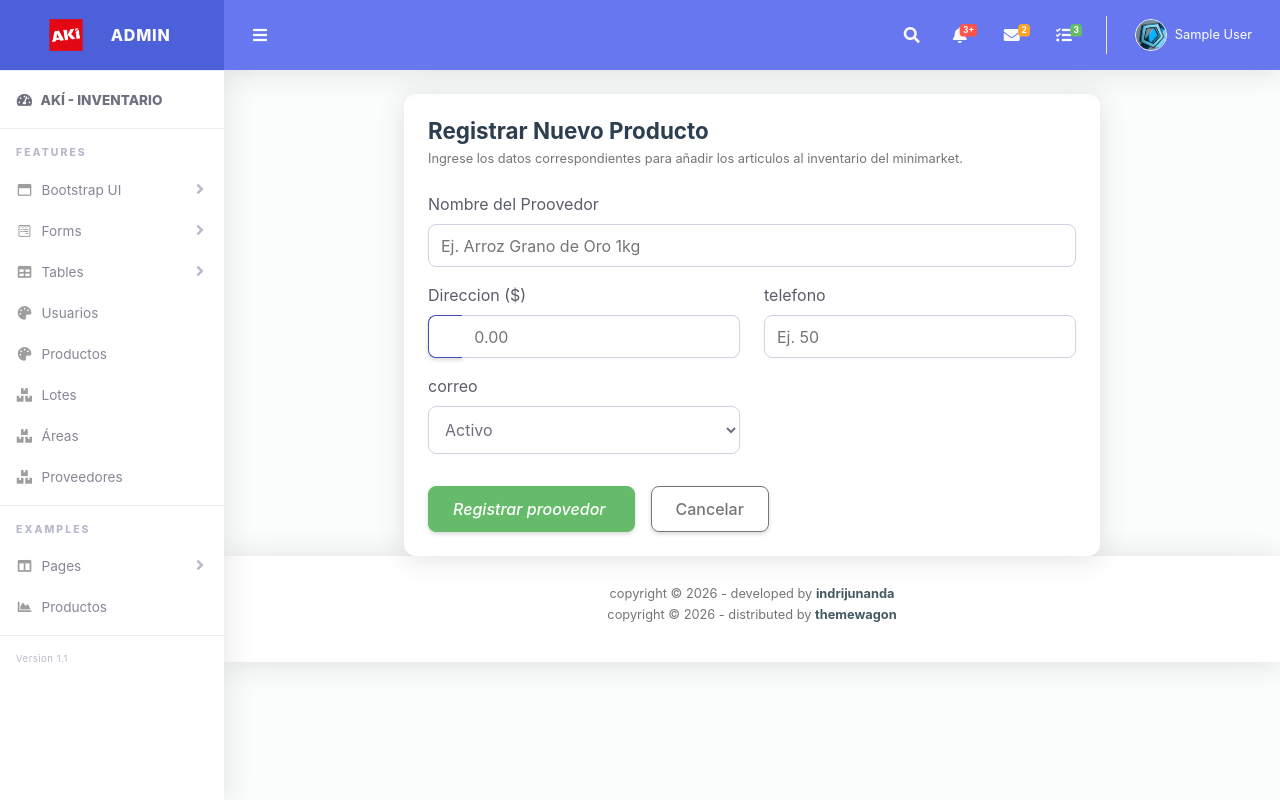
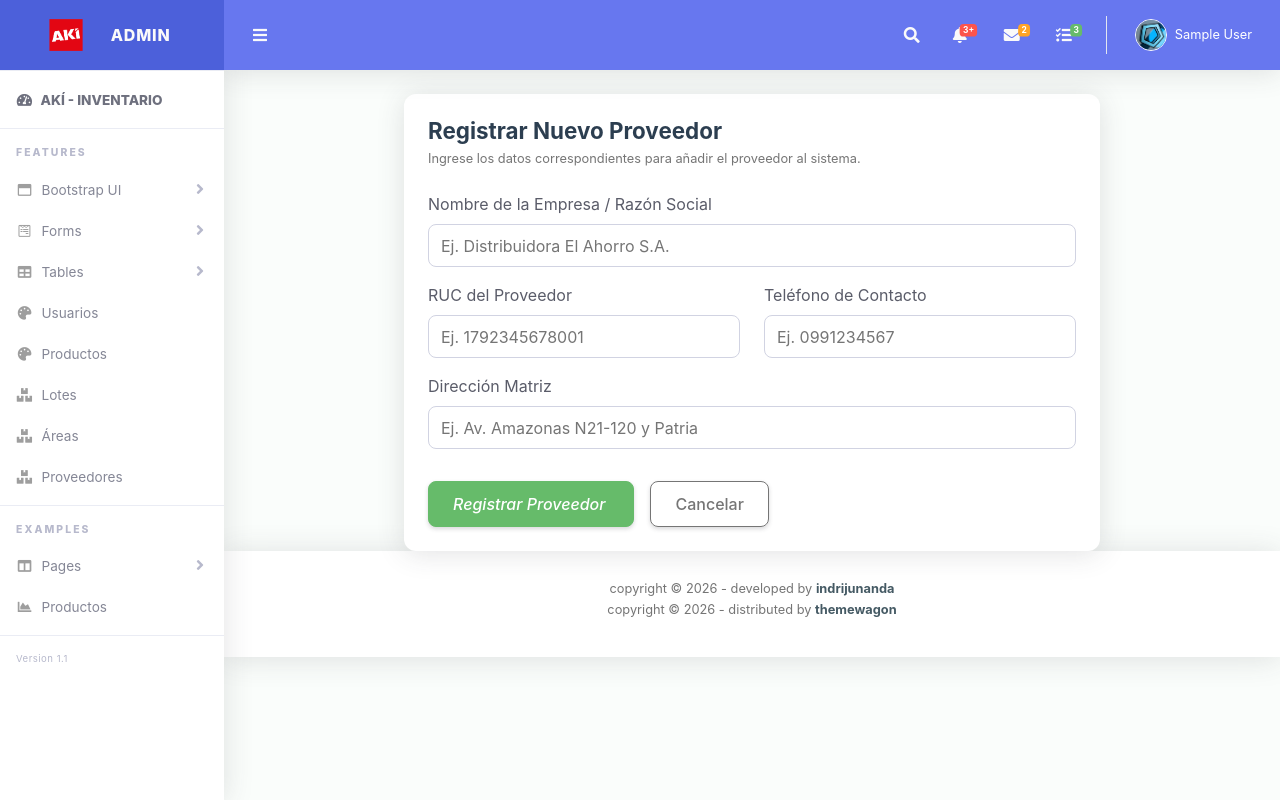
Before and after one commit to kevinsanchez4010/InterfacesG3, a Django app: page /proveedores/crear_proveedor/ in a window 1280 px wide. Run offline with Django 5.2, Linux system fonts and the light colour scheme; the visitor is signed in with stand-in values (Sample User, id 1); some libraries are stand-ins or nearby versions; some web fonts are replaced.

Commit message:
correccion de errores

```diff
--- a/config/urls.py
+++ b/config/urls.py
@@ -18,7 +18,6 @@ from django.contrib import admin
 from django.urls import include, path
 
 urlpatterns = [
-
     path('', include('inicio.urls')),
     path('dashboard/', include('dashboard.urls')),
     path('admin/', admin.site.urls),
@@ -26,4 +25,6 @@ urlpatterns = [
     path('lotes/', include('lotes.urls')),
     path('ubicaciones/', include('ubicaciones.urls')),
     path('proveedores/', include('proveedores.urls')),
+    path('ordenes_entrada/', include('ordenes_entrada.urls')),
+    path('ordenes_salida/', include('ordenes_salida.urls')),
 ]
--- a/ordenes_salida/views.py
+++ b/ordenes_salida/views.py
@@ -1,7 +1,7 @@
 from django.contrib import messages
 from django.shortcuts import get_object_or_404, redirect, render
 
-from .models import OrdenEntrada, OrdenSalida
+from .models import OrdenSalida
 
 
 def listar_ordenes_salida(request):
--- a/proveedores/templates/proveedores/crear_proveedor.html
+++ b/proveedores/templates/proveedores/crear_proveedor.html
@@ -9,8 +9,8 @@
                     <div class="card-body p-4">
 
                         <div class="mb-4">
-                            <h4 class="font-weight-bold mb-1" style="color: #2c3e50; font-size: 1.4rem;">Registrar Nuevo Producto </h4>
-                            <p class="text-muted small mb-0">Ingrese los datos correspondientes para añadir los articulos al inventario del minimarket.</p>
+                            <h4 class="font-weight-bold mb-1" style="color: #2c3e50; font-size: 1.4rem;">Registrar Nuevo Proveedor</h4>
+                            <p class="text-muted small mb-0">Ingrese los datos correspondientes para añadir el proveedor al sistema.</p>
                         </div>
 
                         {% if messages %}
@@ -25,42 +25,32 @@
                             {% csrf_token %}
 
                             <div class="form-group mb-3">
-                                <label class="font-weight-medium text-dark">Nombre del Proovedor</label>
-                                <input type="text" name="nombre" class="form-control" required placeholder="Ej. Arroz Grano de Oro 1kg" style="border-radius: 8px; padding: 12px;">
+                                <label class="font-weight-medium text-dark">Nombre de la Empresa / Razón Social</label>
+                                <input type="text" name="nombre_empresa" class="form-control" required placeholder="Ej. Distribuidora El Ahorro S.A." style="border-radius: 8px; padding: 12px;">
                             </div>
 
                             <div class="row">
                                 <div class="col-md-6 form-group mb-3">
-                                    <label class="font-weight-medium text-dark">Direccion ($)</label>
-                                    <div class="input-group">
-                                        <div class="input-group-prepend">
-                                            <span class="input-group-text bg-light border-right-0" style="border-radius: 8px 0 0 8px;">$</span>
-                                        </div>
-                                        <input type="number" step="0.01" min="0" name="precio" class="form-control border-left-0" required placeholder="0.00" style="border-radius: 0 8px 8px 0; padding: 12px;">
-                                    </div>
+                                    <label class="font-weight-medium text-dark">RUC del Proveedor</label>
+                                    <input type="text" name="ruc_proveedor" class="form-control" required placeholder="Ej. 1792345678001" style="border-radius: 8px; padding: 12px;">
                                 </div>
 
                                 <div class="col-md-6 form-group mb-3">
-                                    <label class="font-weight-medium text-dark">telefono </label>
-                                    <input type="number" min="0" name="stock" class="form-control" required placeholder="Ej. 50" style="border-radius: 8px; padding: 12px;">
+                                    <label class="font-weight-medium text-dark">Teléfono de Contacto</label>
+                                    <input type="text" name="telefono_contacto" class="form-control" required placeholder="Ej. 0991234567" style="border-radius: 8px; padding: 12px;">
                                 </div>
                             </div>
 
-                            <div class="row">
-                                <div class="col-md-6 form-group mb-4">
-                                    <label class="font-weight-medium text-dark">correo</label>
-                                    <select name="estado" class="form-control" required style="border-radius: 8px; padding: 12px; height: auto;">
-                                        <option value="activo" selected>Activo</option>
-                                        <option value="inactivo">Inactivo</option>
-                                    </select>
-                                </div>
+                            <div class="form-group mb-4">
+                                <label class="font-weight-medium text-dark">Dirección Matriz</label>
+                                <input type="text" name="direccion_matriz" class="form-control" required placeholder="Ej. Av. Amazonas N21-120 y Patria" style="border-radius: 8px; padding: 12px;">
                             </div>
 
                             <div class="d-flex align-items-center pt-2">
                                 <button type="submit" class="btn btn-success px-4 mr-3" style="border-radius: 8px; font-weight: 500; padding: 10px 20px;">
-                                    <i class="mdi mdi-content-save mr-1"> Registrar proovedor</i>
+                                    <i class="mdi mdi-content-save mr-1"> Registrar Proveedor</i>
                                 </button>
-                                <a href="{% url 'listar_productos' %}" class="btn btn-outline-secondary px-4" style="border-radius: 8px; font-weight: 500; padding: 10px 20px;">
+                                <a href="{% url 'listar_proveedores' %}" class="btn btn-outline-secondary px-4" style="border-radius: 8px; font-weight: 500; padding: 10px 20px;">
                                     Cancelar
                                 </a>
                             </div>
--- a/proveedores/views.py
+++ b/proveedores/views.py
@@ -10,30 +10,28 @@ def listar_proveedores(request):
     contexto = {
         'proveedores': proveedores
     }
-    return render(request, 'proveedores/listar_proveedores.html', contexto)
+    return render(request, 'proveedores/listar_proveedor.html', contexto)
 
 
 @login_required
 def crear_proveedor(request):
     if request.method == 'POST':
-        nombre = request.POST.get("nombre")
-        telefono = request.POST.get("telefono")
-        correo = request.POST.get("correo")
-        direccion = request.POST.get("direccion")
-        estado = request.POST.get("estado")
+        nombre_empresa = request.POST.get("nombre_empresa")
+        ruc_proveedor = request.POST.get("ruc_proveedor")
+        telefono_contacto = request.POST.get("telefono_contacto")
+        direccion_matriz = request.POST.get("direccion_matriz")
 
-        # Verificar si ya existe un proveedor con el mismo nombre
-        if Proveedor.objects.filter(nombre=nombre).exists():
-            messages.error(request, "El proveedor ya existe")
+        # Verificar si ya existe un proveedor con el mismo RUC
+        if Proveedor.objects.filter(ruc_proveedor=ruc_proveedor).exists():
+            messages.error(request, "El proveedor con este RUC ya existe")
             return render(request, "proveedores/crear_proveedor.html")
 
         # Crear proveedor
         Proveedor.objects.create(
-            nombre=nombre,
-            telefono=telefono,
-            correo=correo,
-            direccion=direccion,
-            estado=estado
+            nombre_empresa=nombre_empresa,
+            ruc_proveedor=ruc_proveedor,
+            telefono_contacto=telefono_contacto,
+            direccion_matriz=direccion_matriz
         )
 
         messages.success(request, "Proveedor creado con éxito")
@@ -55,15 +53,14 @@ def editar_proveedor(request, id):
     proveedor = Proveedor.objects.get(id=id)
 
     if request.method == "POST":
-        nombre = request.POST.get("nombre_edit")
-        telefono = request.POST.get("telefono_edit")
-        correo = request.POST.get("correo_edit")
-        direccion = request.POST.get("direccion_edit")
-        estado = request.POST.get("estado_edit")
+        nombre_empresa = request.POST.get("nombre_empresa")
+        ruc_proveedor = request.POST.get("ruc_proveedor")
+        telefono_contacto = request.POST.get("telefono_contacto")
+        direccion_matriz = request.POST.get("direccion_matriz")
 
-        # Verificar nombre repetido
-        if Proveedor.objects.filter(nombre=nombre).exclude(id=id).exists():
-            messages.error(request, "El nombre del proveedor ya está registrado")
+        # Verificar RUC repetido
+        if Proveedor.objects.filter(ruc_proveedor=ruc_proveedor).exclude(id=id).exists():
+            messages.error(request, "El RUC del proveedor ya está registrado")
             return render(
                 request,
                 "proveedores/editar_proveedor.html",
@@ -71,11 +68,10 @@ def editar_proveedor(request, id):
             )
 
         # Actualizar datos
-        proveedor.nombre = nombre
-        proveedor.telefono = telefono
-        proveedor.correo = correo
-        proveedor.direccion = direccion
-        proveedor.estado = estado
+        proveedor.nombre_empresa = nombre_empresa
+        proveedor.ruc_proveedor = ruc_proveedor
+        proveedor.telefono_contacto = telefono_contacto
+        proveedor.direccion_matriz = direccion_matriz
 
         proveedor.save()
         messages.success(request, "Proveedor actualizado con éxito")
```
Also changed, not shown: proveedores/templates/proveedores/editar_proveedor.html (+18 -97 lines), proveedores/templates/proveedores/listar_proveedor.html (+12 -43 lines).
